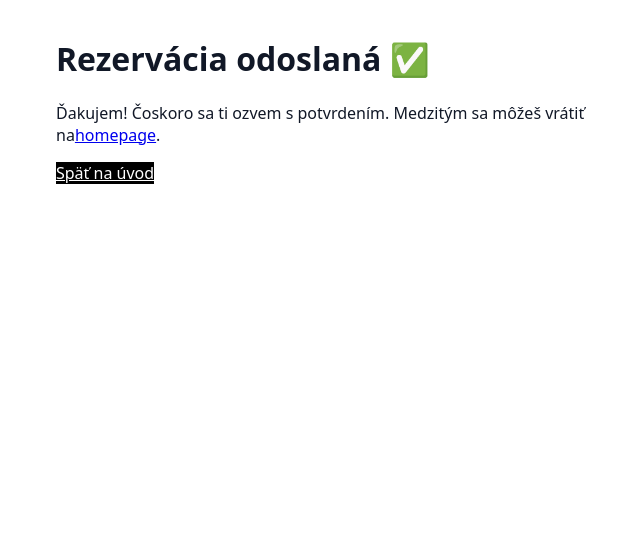
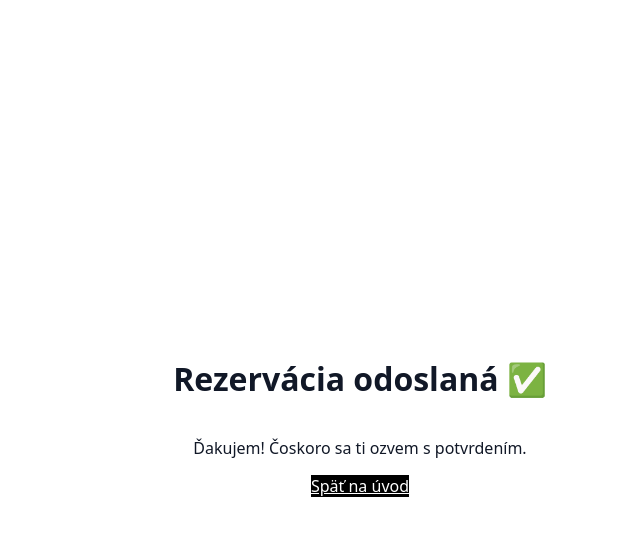
Before and after one commit to lapsanskyadam222-boop/web-mobil-clientA, a Next.js app: page /rezervacia/success in a window 1280 px wide. Shown: the top 536 px of the page, without its empty margins (280-920 px from the left). Built offline with nearby package versions, Linux system fonts and the light colour scheme.

Commit message:
style: success stránka – stred + jednoduché riadky

```diff
--- a/app/rezervacia/success/page.tsx
+++ b/app/rezervacia/success/page.tsx
@@ -1,11 +1,10 @@
 // app/rezervacia/success/page.tsx
 export default function SuccessPage() {
   return (
-    <main className="mx-auto max-w-md px-4 py-12 text-center">
+    <main className="mx-auto min-h-dvh flex flex-col items-center justify-center px-4 text-center">
       <h1 className="text-2xl font-bold mb-3">Rezervácia odoslaná ✅</h1>
-      <p className="text-gray-700 mb-6">
-        Ďakujem! Čoskoro sa ti ozvem s potvrdením. Medzitým sa môžeš vrátiť na
-        <a className="underline ml-1" href="/">homepage</a>.
+      <p className="text-lg text-gray-700 mb-6">
+        Ďakujem! Čoskoro sa ti ozvem s potvrdením.
       </p>
       <a
         href="/"
```
